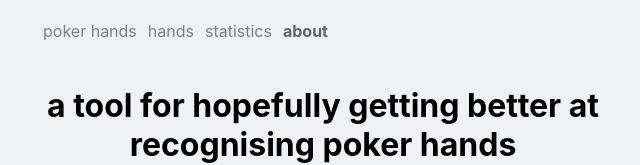
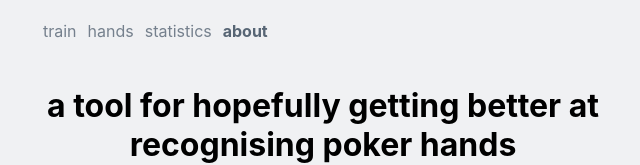
Before and after one commit to rrpff/poker-trainer, a Next.js app: page /about in a window 1280 px wide. Shown: the top 165 px of the page, without its empty margins (317-957 px from the left). Built offline with nearby package versions, Linux system fonts and the light colour scheme.

Commit message:
Rename training page

```diff
--- a/containers/Layout.tsx
+++ b/containers/Layout.tsx
@@ -11,7 +11,7 @@ export interface ILayoutProps {
 }
 
 const LINKS = [
-  { name: 'poker hands', href: '/' },
+  { name: 'train', href: '/' },
   { name: 'hands', href: '/hands' },
   { name: 'statistics', href: '/statistics' },
   { name: 'about', href: '/about' },
```
